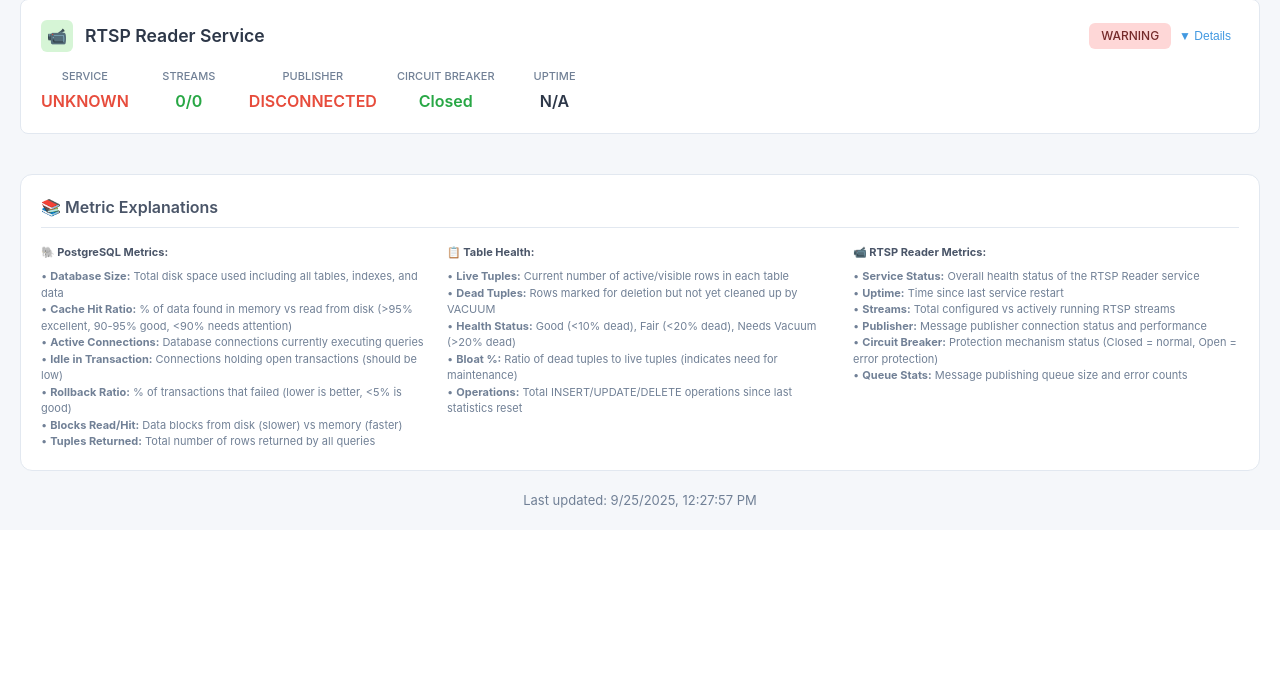
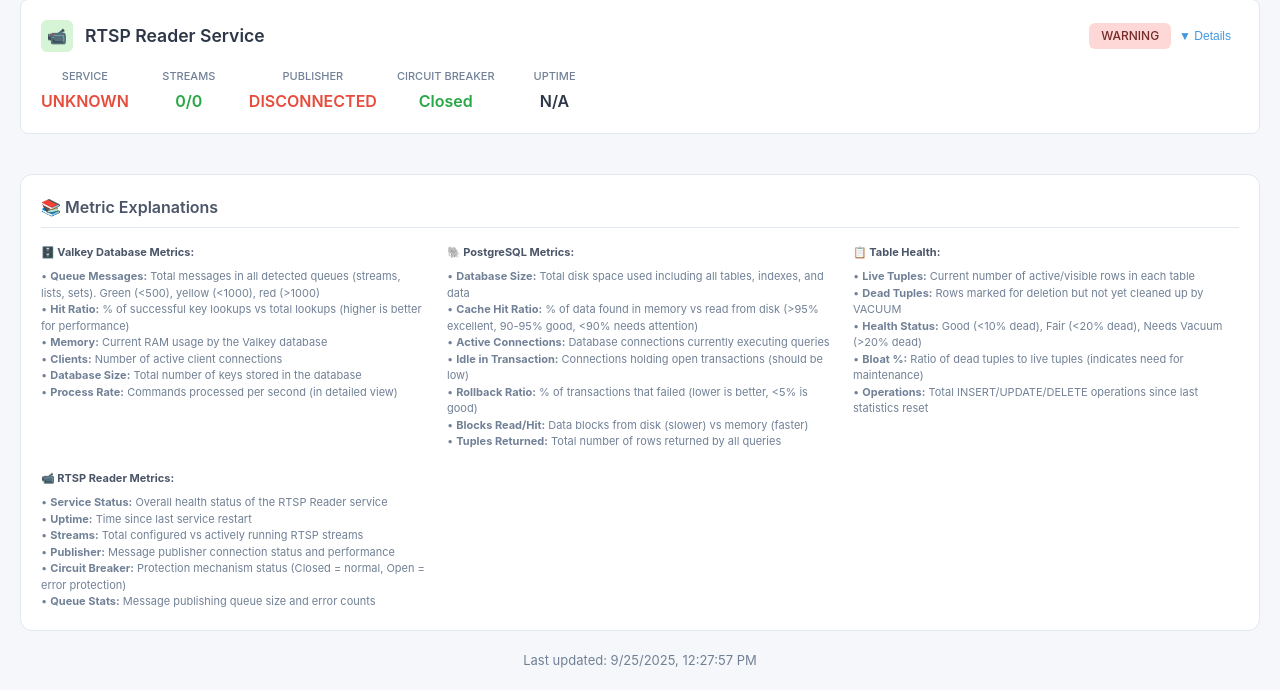
Before and after one commit to rave-altfred/webapp-python, a Flask app: page / in a window 1280 px wide. Shown: the part 633-1323 px from the top of the page. Before the commit the page ends 1141 px from the top, so only its background shows below. Run offline with Flask 3, Linux system fonts and the light colour scheme; data that the repository does not hold is empty; some libraries are stand-ins or nearby versions.

Commit message:
Move Queue Messages to main Valkey metrics section
- Queue Messages is now the first and most prominent metric in Valkey section
- Added color coding: green (<500), yellow (<1000), red (>1000)
- Made Queue Messages bold with font-weight: 700 for emphasis
- Moved Uptime to detailed view to replace Queue Messages
- Added comprehensive Valkey metrics explanations
- Queue Messages now gets the attention it deserves as the most important metric

```diff
--- a/templates/dashboard.html
+++ b/templates/dashboard.html
@@ -411,6 +411,15 @@
             <h3 style="margin: 0 0 16px 0; font-size: 1rem; font-weight: 600; color: #4a5568; border-bottom: 1px solid #e2e8f0; padding-bottom: 8px;">📚 Metric Explanations</h3>
             <div style="display: grid; grid-template-columns: repeat(auto-fit, minmax(300px, 1fr)); gap: 20px; font-size: 11px; color: #718096; line-height: 1.5;">
                 <div>
+                    <strong style="color: #4a5568; display: block; margin-bottom: 8px;">🗄️ Valkey Database Metrics:</strong>
+                    • <strong>Queue Messages:</strong> Total messages in all detected queues (streams, lists, sets). Green (&lt;500), yellow (&lt;1000), red (&gt;1000)<br>
+                    • <strong>Hit Ratio:</strong> % of successful key lookups vs total lookups (higher is better for performance)<br>
+                    • <strong>Memory:</strong> Current RAM usage by the Valkey database<br>
+                    • <strong>Clients:</strong> Number of active client connections<br>
+                    • <strong>Database Size:</strong> Total number of keys stored in the database<br>
+                    • <strong>Process Rate:</strong> Commands processed per second (in detailed view)
+                </div>
+                <div>
                     <strong style="color: #4a5568; display: block; margin-bottom: 8px;">🐘 PostgreSQL Metrics:</strong>
                     • <strong>Database Size:</strong> Total disk space used including all tables, indexes, and data<br>
                     • <strong>Cache Hit Ratio:</strong> % of data found in memory vs read from disk (&gt;95% excellent, 90-95% good, &lt;90% needs attention)<br>
@@ -483,11 +492,15 @@
             // Helper function to extract value from enhanced structure
             const getValue = (obj) => obj?.value !== undefined ? obj.value : obj;
 
-            // Key metrics for the main line
+            // Queue message count with color coding based on volume
+            const queueCount = getValue(data.queues?.total_messages_in_queues) || 0;
+            const queueColor = queueCount > 1000 ? '#e74c3c' : queueCount > 500 ? '#f39c12' : '#28a745';
+
+            // Key metrics for the main line - Queue Messages moved to front as most important
             metricsContainer.innerHTML = `
                 <div class="metric">
-                    <div class="metric-label">Database Size</div>
-                    <div class="metric-value">${formatNumber(getValue(data.database_size))} keys</div>
+                    <div class="metric-label">Queue Messages</div>
+                    <div class="metric-value" style="color: ${queueColor}; font-weight: 700;">${formatNumber(queueCount)}</div>
                 </div>
                 <div class="metric">
                     <div class="metric-label">Hit Ratio</div>
@@ -502,8 +515,8 @@
                     <div class="metric-value">${formatNumber(getValue(data.clients?.connected_clients))}</div>
                 </div>
                 <div class="metric">
-                    <div class="metric-label">Uptime</div>
-                    <div class="metric-value">${formatUptime(getValue(data.server?.uptime_in_seconds))}</div>
+                    <div class="metric-label">Database Size</div>
+                    <div class="metric-value">${formatNumber(getValue(data.database_size))} keys</div>
                 </div>
             `;
 
@@ -531,8 +544,8 @@
                         <span class="stat-value">${formatNumber(getValue(data.performance?.total_commands_processed))}</span>
                     </div>
                     <div class="stat-item">
-                        <span class="stat-label">Queue Messages</span>
-                        <span class="stat-value">${formatNumber(getValue(data.queues?.total_messages_in_queues))}</span>
+                        <span class="stat-label">Uptime</span>
+                        <span class="stat-value">${formatUptime(getValue(data.server?.uptime_in_seconds))}</span>
                     </div>
                     <div class="stat-item">
                         <span class="stat-label">Server Version</span>
```
